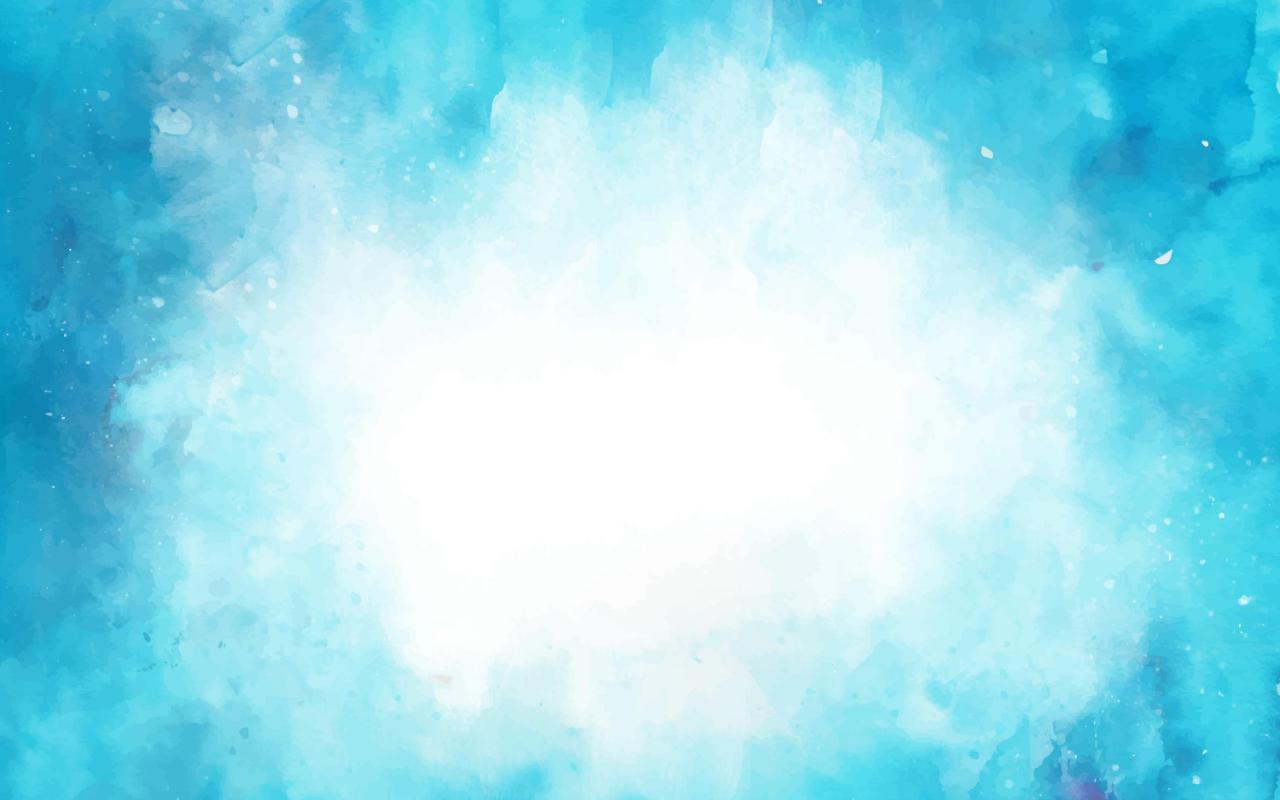
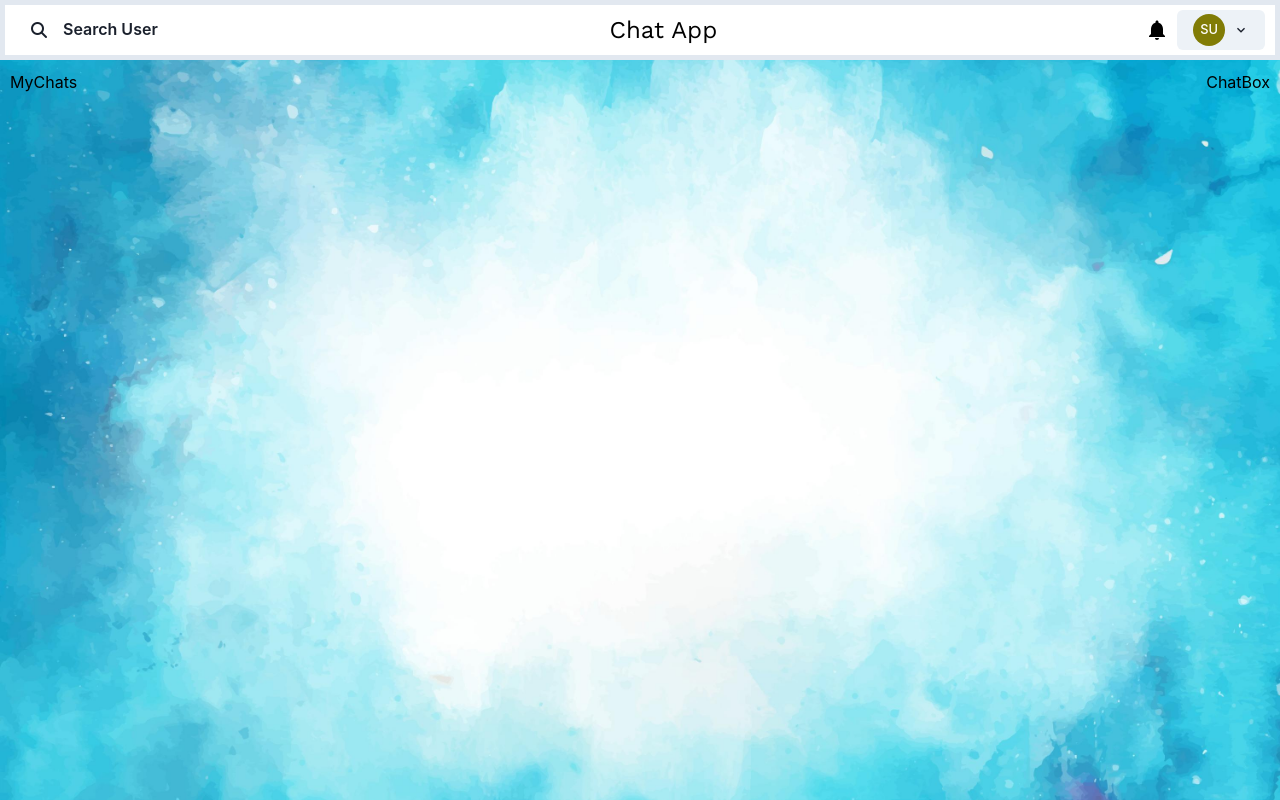
Before and after one commit to sushant-sg9/MERN-Chat-App, a React (Create React App) app in the folder frontend/: page /chats in a window 1280 px wide. Built offline with nearby package versions, Linux system fonts and the light colour scheme; no server answers; sample sign-in values are in the browser's storage.

Commit message:
ui created

```diff
--- a/frontend/package.json
+++ b/frontend/package.json
@@ -4,6 +4,7 @@
   "private": true,
   "proxy": "http://127.0.0.1:5000",
   "dependencies": {
+    "@chakra-ui/icons": "^2.1.1",
     "@chakra-ui/react": "^2.8.2",
     "@emotion/react": "^11.13.0",
     "@emotion/styled": "^11.13.0",
--- a/frontend/public/index.html
+++ b/frontend/public/index.html
@@ -15,6 +15,7 @@
       user's mobile device or desktop. See https://developers.google.com/web/fundamentals/web-app-manifest/
     -->
     <link rel="manifest" href="%PUBLIC_URL%/manifest.json" />
+    <link rel="stylesheet" href="https://cdnjs.cloudflare.com/ajax/libs/font-awesome/6.6.0/css/all.min.css" integrity="sha512-Kc323vGBEqzTmouAECnVceyQqyqdsSiqLQISBL29aUW4U/M7pSPA/gEUZQqv1cwx4OnYxTxve5UMg5GT6L4JJg==" crossorigin="anonymous" referrerpolicy="no-referrer" />
     <!--
       Notice the use of %PUBLIC_URL% in the tags above.
       It will be replaced with the URL of the `public` folder during the build.
--- /dev/null
+++ b/frontend/src/Component/miscellaneous/ChatBox.js
@@ -0,0 +1,9 @@
+import React from 'react'
+
+const ChatBox = () => {
+  return (
+    <div>ChatBox</div>
+  )
+}
+
+export default ChatBox
--- /dev/null
+++ b/frontend/src/Component/miscellaneous/MyChats.js
@@ -0,0 +1,9 @@
+import React from 'react'
+
+const MyChats = () => {
+  return (
+    <div>MyChats</div>
+  )
+}
+
+export default MyChats
--- /dev/null
+++ b/frontend/src/Component/miscellaneous/SideDrawer.js
@@ -0,0 +1,62 @@
+import React, { useState } from 'react'
+import { Box, Text } from '@chakra-ui/layout'
+import { Avatar, Menu, MenuButton, MenuItem, MenuList, Tooltip } from '@chakra-ui/react'
+import { Button } from '@chakra-ui/button'
+import {BellIcon, ChevronDownIcon } from '@chakra-ui/icons'
+import { ChatState } from '../../Context/chatProvider'
+import ProfileModal from './ProfileModal'
+import {  useNavigate } from 'react-router-dom'
+
+const SideDrawer = () => {
+    const [serch, setSearch] = useState('')
+    const [searchResult, setSearchResult] = useState([])
+    const [loading, setLoading] = useState(false)
+    const [loadingChat, setLoadingChat] = useState()
+    const { user } = ChatState();
+
+    const Navigate = useNavigate()
+
+    const logoutHandler = () => {
+        localStorage.removeItem('userInfo')
+        Navigate('/')
+    }
+
+  return (
+    <>
+    <Box display="flex" justifyContent="space-between" bg="white" alignItems="center" borderWidth="5px" w="100%" p="5px 10px">
+        <Tooltip label="Search Users to chat" hasArrow placement='bottom-end'>
+            <Button variant='ghost'>
+               <i class="fa-solid fa-magnifying-glass"></i>
+               <Text display={{ base: 'none', md: 'flex' }} px={4}>Search User</Text>
+            </Button>
+        </Tooltip>
+
+        <Text fontSize="2xl" fontFamily="Work sans">Chat App</Text>
+
+        <div>
+            <Menu>
+                <MenuButton p={1}>
+                    <BellIcon m={1} fontSize={"2xl"}></BellIcon>
+                </MenuButton>
+                {/* <MenuList>
+
+                </MenuList> */}
+            </Menu>
+            <Menu>
+                <MenuButton as={Button} rightIcon={<ChevronDownIcon/>}>
+                <Avatar size='sm' cursor="pointer" name={user.name} src={user.pic}></Avatar>
+                </MenuButton>
+                <MenuList>
+                    <ProfileModal user={user}>
+                    <MenuItem>My Profile</MenuItem>
+                    </ProfileModal>
+                    <MenuItem onClick={logoutHandler}>Logout</MenuItem>
+                </MenuList>
+            </Menu>
+        </div>
+    </Box>
+    </>
+  )
+}
+
+export default SideDrawer
--- a/frontend/src/Pages/ChatPage.js
+++ b/frontend/src/Pages/ChatPage.js
@@ -1,17 +1,29 @@
-import React, { useEffect, useState } from 'react'
-import axios from 'axios';
+import React from 'react'
+import { ChatState } from '../Context/chatProvider'
+import { Box } from '@chakra-ui/layout'
+import SideDrawer from '../Component/miscellaneous/SideDrawer'
+import MyChats from '../Component/miscellaneous/MyChats'
+import ChatBox from '../Component/miscellaneous/ChatBox'
+
 
 const ChatPage = () => {
-    const [chats, setChats] = useState([]);
-    const fetchChats = async () => {
-        const {data} = await axios.get("api/chat");
-        setChats(data);
-    }
-    useEffect(() => {
-        fetchChats()
-    },[])
+  const { user } = ChatState();
+
   return (
-    <div>{chats.map(chat => <div key={chat._id}>{chat.chatName}</div>)}</div>
+    <div style={{width:'100%'}}>
+      {user && <SideDrawer/>}
+      <Box
+        display="flex"
+        justifyContent="space-between"
+        w="100%"
+        h="91.5vh"
+        p="10px"
+      >
+        {user && <MyChats/>}
+        {user && <ChatBox/>}
+      </Box>
+    </div>
+
   )
 }
 
--- a/frontend/src/Pages/HomePage.js
+++ b/frontend/src/Pages/HomePage.js
@@ -1,9 +1,17 @@
-import React from 'react'
+import React, { useEffect } from 'react'
 import { Container, Box, Text, Tabs, TabList, Tab, TabPanels, TabPanel } from '@chakra-ui/react';
 import Login from '../Component/Authentication/Login';
 import SignUp from '../Component/Authentication/SignUp';
+import { useNavigate } from 'react-router-dom';
 
 const HomePage = () => {
+  const navigate = useNavigate();
+  useEffect(() => {
+    const user = localStorage.getItem('userInfo');
+    if (user) {
+      navigate('/chats');
+    }
+  } , [navigate]);
   return (
     <Container maxW='xl' centerContent>
       <Box
--- a/frontend/src/index.js
+++ b/frontend/src/index.js
@@ -4,16 +4,17 @@
 import App from './App';
 import { ChakraProvider } from '@chakra-ui/react'
 import { BrowserRouter } from 'react-router-dom';
+import ChatProvider from './Context/chatProvider'
 
 const root = ReactDOM.createRoot(document.getElementById('root'));
 root.render(
-  <React.StrictMode>
-    <BrowserRouter>
-    <ChakraProvider>
-    <App />
-    </ChakraProvider>
-    </BrowserRouter>
-  </React.StrictMode>
+  <BrowserRouter>
+    <ChatProvider>
+      <ChakraProvider>
+        <App />
+      </ChakraProvider>
+    </ChatProvider>
+  </BrowserRouter>
 );
 
 // If you want to start measuring performance in your app, pass a function
```
Also changed, not shown: frontend/src/Component/miscellaneous/ProfileModal.js (added, +45 -0 lines), frontend/src/Context/chatProvider.js (renamed from frontend/src/Context/chatProvider.jsx), 1 other file (tests, documents, lock files or other folders).
